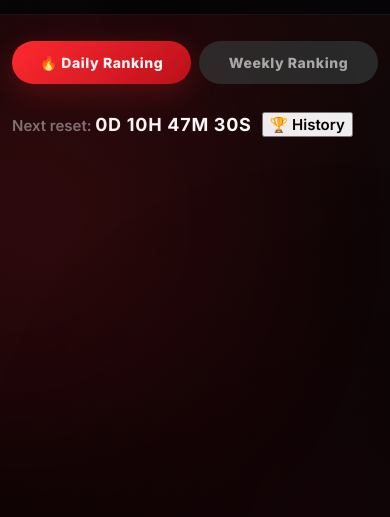
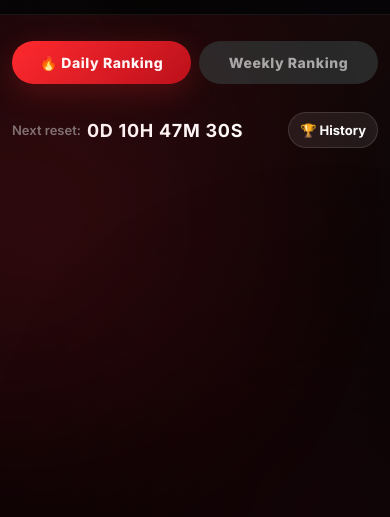
Before and after one commit to flight28agency/FLIGHT28-RANKINGS-, a website: page index.html in a window 390 px wide. Shown: the part 67-584 px from the top of the page. Drawn offline with Linux system fonts and the light colour scheme; no server answers.

Commit message:
Update styles.css

```diff
--- a/styles.css
+++ b/styles.css
@@ -1295,3 +1295,65 @@ FLIGHT28 MOBILE TIKTOK GOLD PODIUM FINAL
 }
 
 }
+/* RESET TIMER + HISTORY BUTTON */
+
+.ranking-reset {
+  display: flex;
+  align-items: center;
+  justify-content: space-between;
+  gap: 12px;
+  width: 100%;
+}
+
+.reset-time {
+  display: flex;
+  align-items: center;
+  gap: 8px;
+  white-space: nowrap;
+  min-width: 0;
+}
+
+#resetLabel {
+  white-space: nowrap;
+}
+
+#countdown {
+  white-space: nowrap;
+}
+
+.history-button {
+  flex-shrink: 0;
+  white-space: nowrap;
+  border: 1px solid rgba(255, 255, 255, 0.12);
+  border-radius: 999px;
+  padding: 10px 14px;
+  background: rgba(255, 255, 255, 0.08);
+  color: #fff;
+  font: inherit;
+  font-size: 14px;
+  font-weight: 700;
+  cursor: pointer;
+}
+
+@media (max-width: 600px) {
+  .ranking-reset {
+    gap: 8px;
+  }
+
+  .reset-time {
+    gap: 6px;
+  }
+
+  #resetLabel {
+    font-size: 13px;
+  }
+
+  #countdown {
+    font-size: 17px;
+  }
+
+  .history-button {
+    padding: 9px 11px;
+    font-size: 13px;
+  }
+}
```
